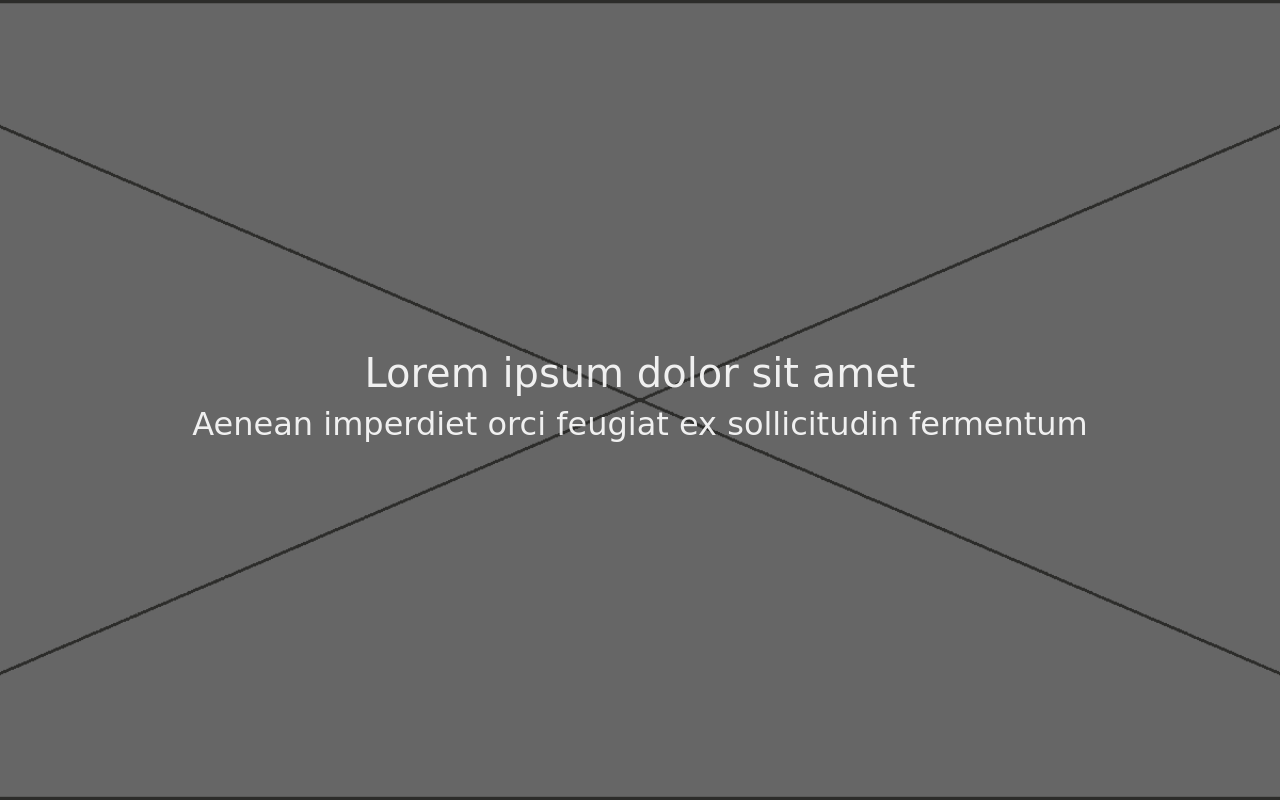
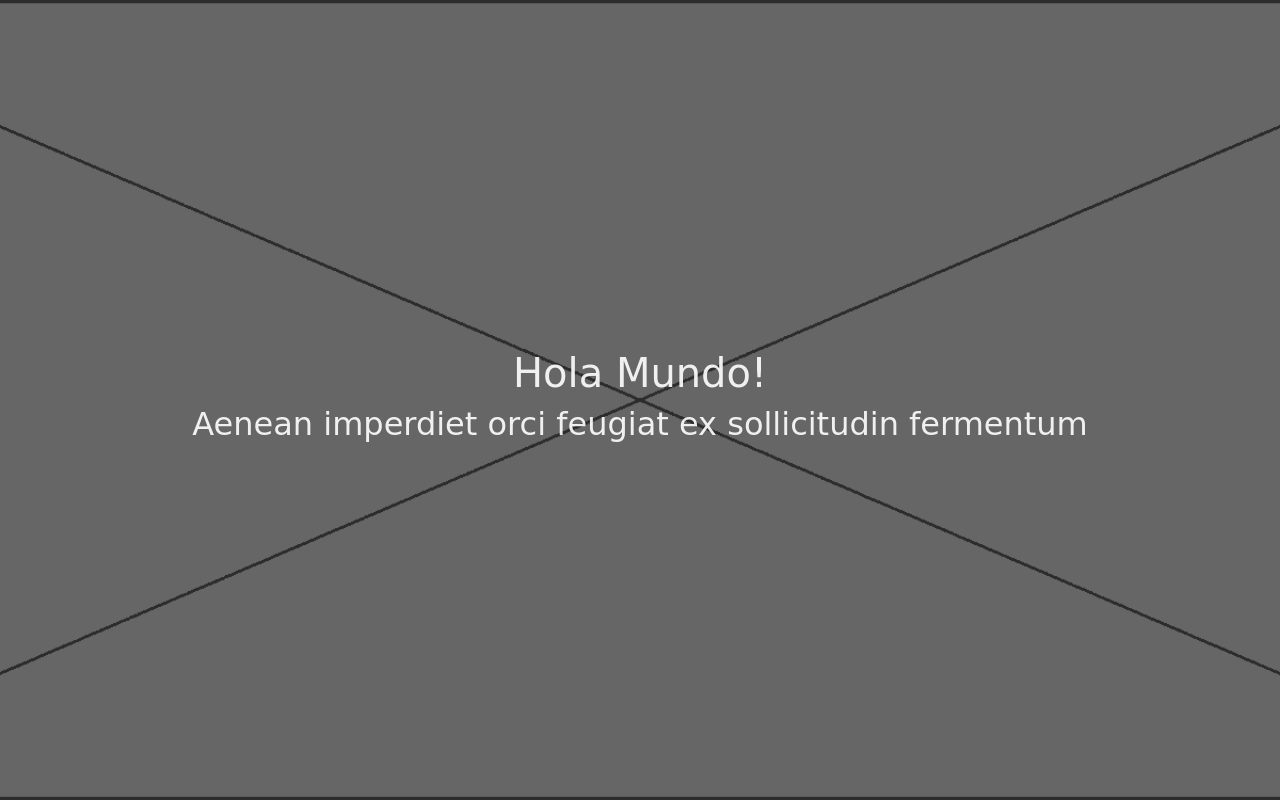
Before and after one commit to fran-choy/entrega, a plain HTML site: page index.html in a window 1280 px wide. Shown: the top 800 px of the page. Drawn offline with nearby package versions, Linux system fonts and the light colour scheme; a web font is replaced by a local one.

Commit message:
Hola mundo!

```diff
--- a/index.html
+++ b/index.html
@@ -17,7 +17,7 @@
             <div class="container">
                 <div class="row h-100">
                     <div class="col-12 text-center my-auto">
-                        <h1>Lorem ipsum dolor sit amet</h1>
+                        <h1>Hola Mundo!</h1>
                         <h2>Aenean imperdiet orci feugiat ex sollicitudin fermentum</h2>
                     </div>
                 </div>
```
